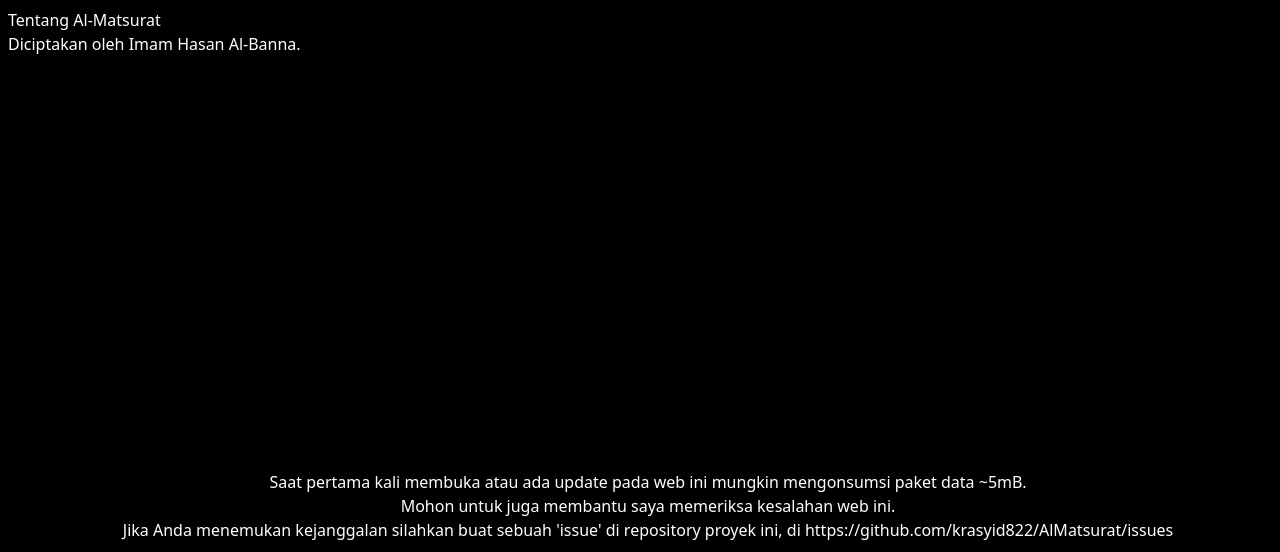
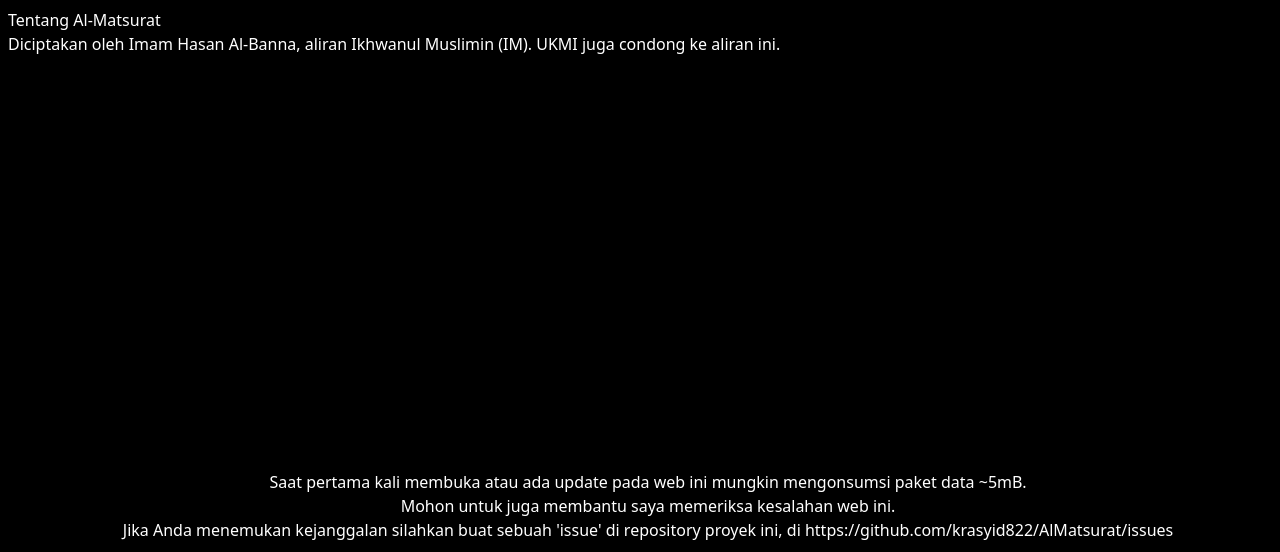
Before and after one commit to krasyid822/AlMatsurat, a plain HTML site: page index.html in a window 1280 px wide. Shown: the part 248-800 px from the top of the page. Drawn offline with nearby package versions, Linux system fonts and the light colour scheme; a web font is replaced by a local one.

Commit message:
add more information in Tentang Al-Matsurat

```diff
--- a/index.html
+++ b/index.html
@@ -214,7 +214,7 @@
         </div>
         <div class="sofadi-one-regular">
             <h2>Tentang Al-Matsurat</h2>
-            <p>Diciptakan oleh <a href="https://www.google.com/search?&q=Imam+Hasan+Al-Banna">Imam Hasan Al-Banna</a>.</p>
+            <p>Diciptakan oleh <a href="https://www.google.com/search?&q=Imam+Hasan+Al-Banna">Imam Hasan Al-Banna</a>, aliran <a href="https://www.google.com/search?&q=Ikhwanul+Muslimin">Ikhwanul Muslimin (IM)</a>. <a href="https://ukmipolmed.com/">UKMI</a> juga condong ke aliran ini.</p>
         </div>
         <div class="usr-feedback">
             <p>Saat pertama kali membuka atau ada update pada web ini mungkin mengonsumsi paket data ~5mB.<br>Mohon untuk juga membantu saya memeriksa kesalahan web ini. <br>Jika Anda menemukan kejanggalan silahkan buat sebuah 'issue' di repository proyek ini, di <a href="https://github.com/krasyid822/AlMatsurat/issues">https://github.com/krasyid822/AlMatsurat/issues</a></p>
```
